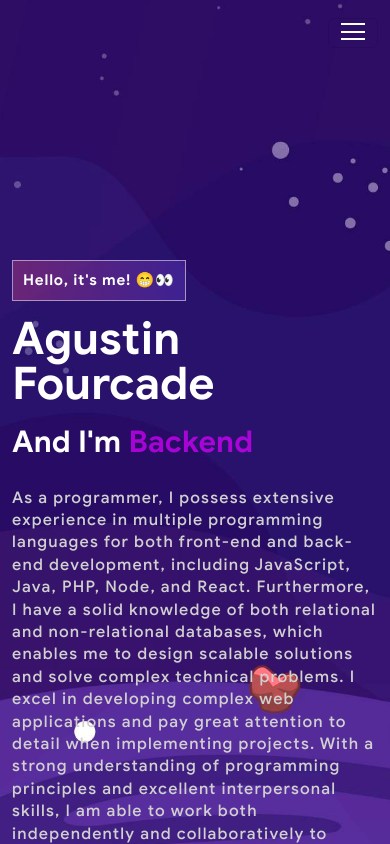
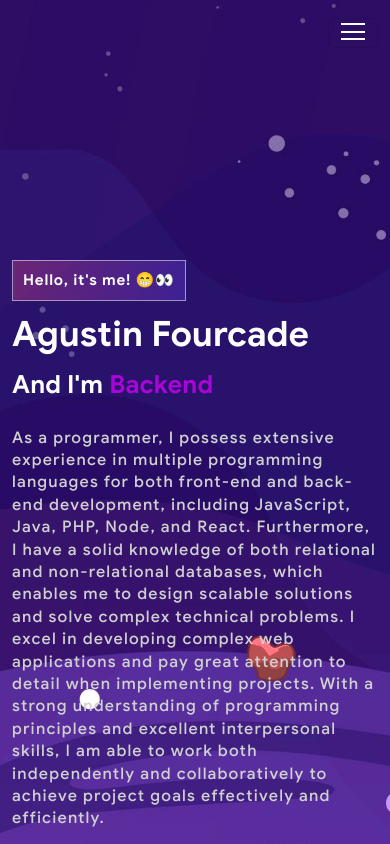
Before and after one commit to AgustinFourcade/agustinfourcade.github.io, a React (Create React App) app: page / in a window 390 px wide. Shown: the top 844 px of the page. Built offline with nearby package versions, Linux system fonts and the light colour scheme.

Commit message:
small font

```diff
--- a/src/App.css
+++ b/src/App.css
@@ -804,10 +804,10 @@
     display: inline-block;
   }
   .banner h1 {
-    font-size: 45px;
+    font-size: 35px;
   }
   .banner h3 {
-    font-size: 30px;
+    font-size: 25px;
   }
   .banner h3 span {
     color: rgba(217, 0, 255, 0.72);
```
